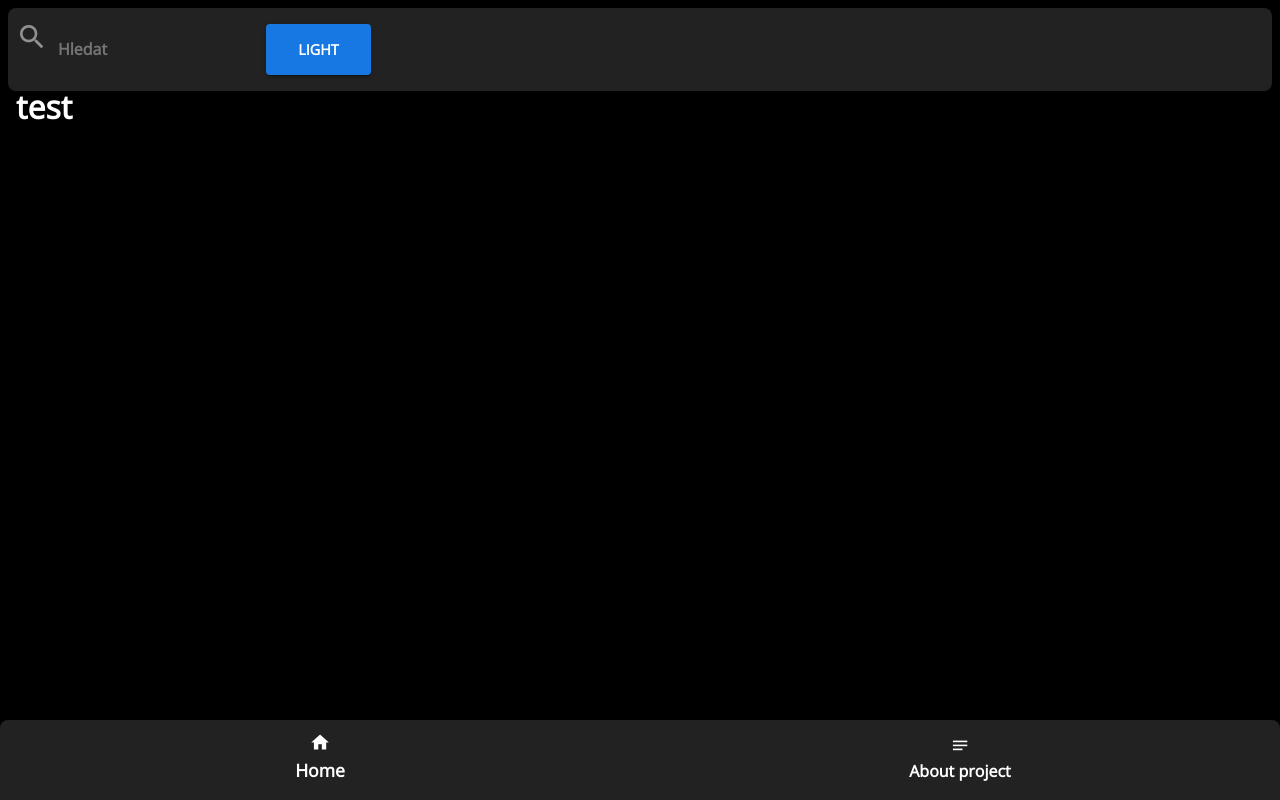
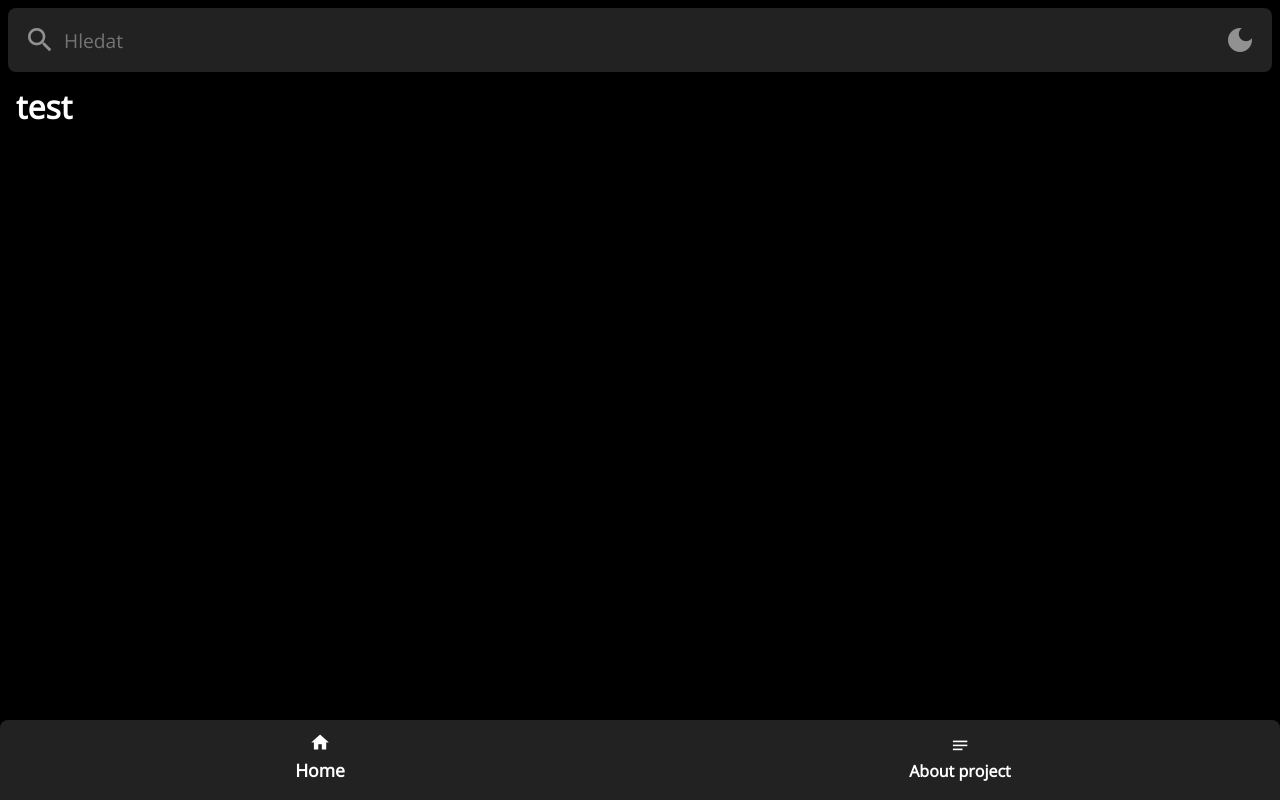
Before and after one commit to jakubslaby09/pwa-template, a website built with Vite: page index.html in a window 1280 px wide. Built offline with nearby package versions, Linux system fonts and the light colour scheme.

Commit message:
make an icon button, use it for light theme

```diff
--- a/index.html
+++ b/index.html
@@ -10,7 +10,11 @@
   <body x-data="{  }">
     <header icon="search">
       <input type="text" placeholder="Hledat">
-      <button x-on:click="light = !light">light</button>
+      <button
+        icon
+        x-on:click="light = !light"
+        x-text="light ? 'light_mode' : 'dark_mode'"
+      />
     </header>
     <nav>
       <a page="home" icon="home">Home</a>
--- a/src/modules/elements.ts
+++ b/src/modules/elements.ts
@@ -15,7 +15,6 @@ const modifications: Modification[] = [
     {
         if: conditions.ripple,
         then(e) {
-            console.log(e);
             e.addEventListener('pointerdown', () => ripple(e))
             e.addEventListener('keydown', event => {
                 if((event as KeyboardEvent).key == 'Enter')
--- a/src/styles/button.scss
+++ b/src/styles/button.scss
@@ -9,6 +9,18 @@ button {
     font-size: 0.9rem;
     text-transform: uppercase;
 
+    &[icon] {
+        text-transform: unset;
+        font-family: 'Material Icons';
+        background-color: #0000;
+        color: currentColor;
+        padding: 1rem;
+        margin: -0.5rem 0;
+        border-radius: 50%;
+        box-shadow: unset;
+        outline: none;
+    }
+
     &[secondary] {
         background-color: var(--secondary);
         color: var(--on-secondary);
--- a/src/styles/topbar.scss
+++ b/src/styles/topbar.scss
@@ -1,16 +1,17 @@
 header {
     position: absolute;
+    display: flex;
     top: 0;
     left: 0;
     right: 0;
     margin: 0.5rem;
-    padding: 1rem;
-    padding-left: 3rem;
+    padding: 1rem 0 1rem 1rem;
     border-radius: var(--border-radius);
     background-color: var(--surface);
-    font-weight: 600;
+    font-size: 1.2rem;
     color: #888;
     user-select: none;
+    cursor: default;
 
     input {
         background: none;
@@ -20,24 +21,24 @@ header {
         font-size: inherit;
         font-weight: inherit;
         font-family: inherit;
+        flex: 100%;
+        padding-left: 3rem;
+        margin-left: -2.5rem;
+        z-index: 1;
     }
-
-    /* &:focus-within {
-        &::before {
-            content: 'close';
-            cursor: pointer;
-        }
-    } */
 
     &::before {
         content: attr(icon);
-        position: absolute;
-        left: 0.5rem;
-        top: 0.8rem;
         font-family: 'Material Icons';
+    }
+
+    &::before, button[icon] {
+        margin: auto;
         font-weight: 400;
         font-size: 2rem;
+        line-height: 0;
         filter: contrast(2);
+        overflow: visible;
     }
 
     ~ #main {
```
